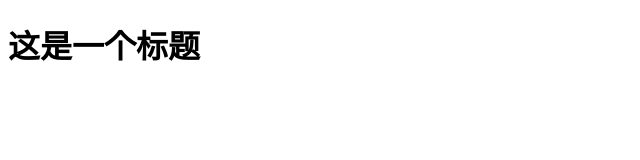
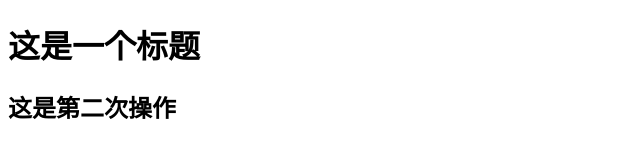
Before and after one commit to Longyuekong/Resume, a plain HTML site: page index.html in a window 1280 px wide. Shown: the whole page, without its empty margins (0-640 px from the left). Drawn offline with Linux system fonts and the light colour scheme.

Commit message:
2.第二次操作

```diff
--- a/index.html
+++ b/index.html
@@ -8,5 +8,10 @@
 </head>
 <body>
     <h1>这是一个标题</h1>
+
+
+
+
+    <h2>这是第二次操作</h2>
 </body>
 </html>
```
